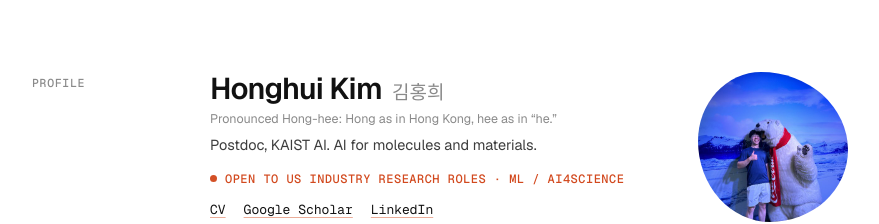
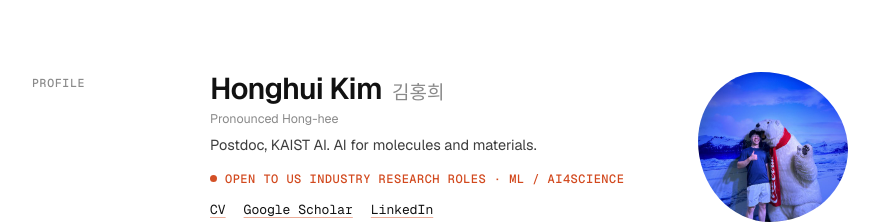
Before and after one commit to honghuikim/honghuikim.github.io, a plain HTML site: page index.html in a window 1280 px wide. Shown: the top 224 px of the page, without its empty margins (200-1079 px from the left). Drawn offline with nearby package versions, Linux system fonts and the light colour scheme.

Commit message:
Shorten pronunciation note
Co-Authored-By: Claude Opus 5.5 <noreply@anthropic.com>
Claude-Session: https://claude.ai/code/session_01PhthmmapKvos3SjfjKpHtJ

```diff
--- a/index.html
+++ b/index.html
@@ -22,7 +22,7 @@
       <img class="photo" src="assets/profile_480.jpg" alt="Honghui Kim" width="150" height="150">
       <div>
       <h1>Honghui Kim<span class="kr">김홍희</span></h1>
-      <p class="say">Pronounced Hong-hee: Hong as in Hong Kong, hee as in “he.”</p>
+      <p class="say">Pronounced Hong-hee</p>
       <p class="line">Postdoc, KAIST AI. AI for molecules and materials.</p>
       <span class="status">Open to US industry research roles · ML / AI4Science</span>
       <p class="links">
```
